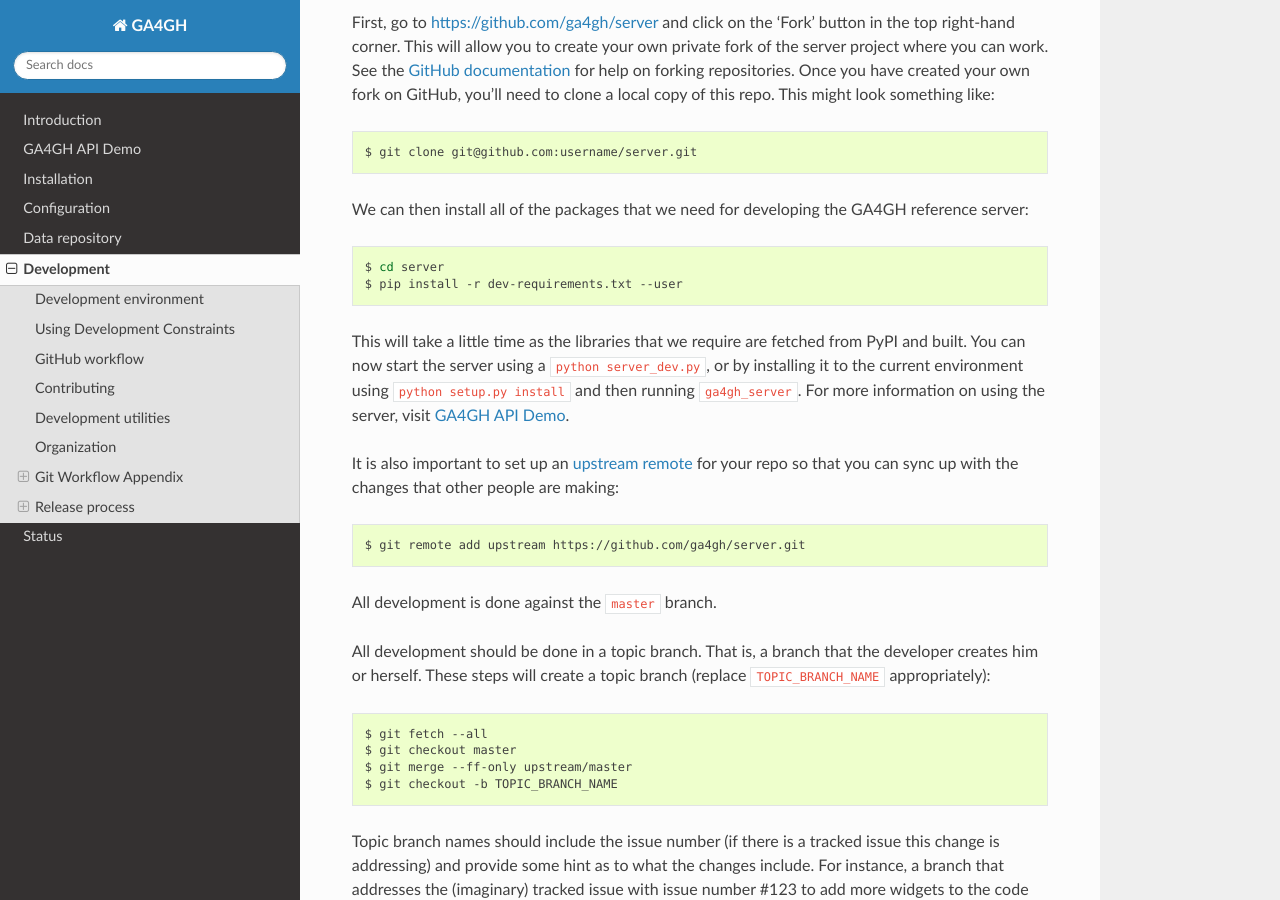
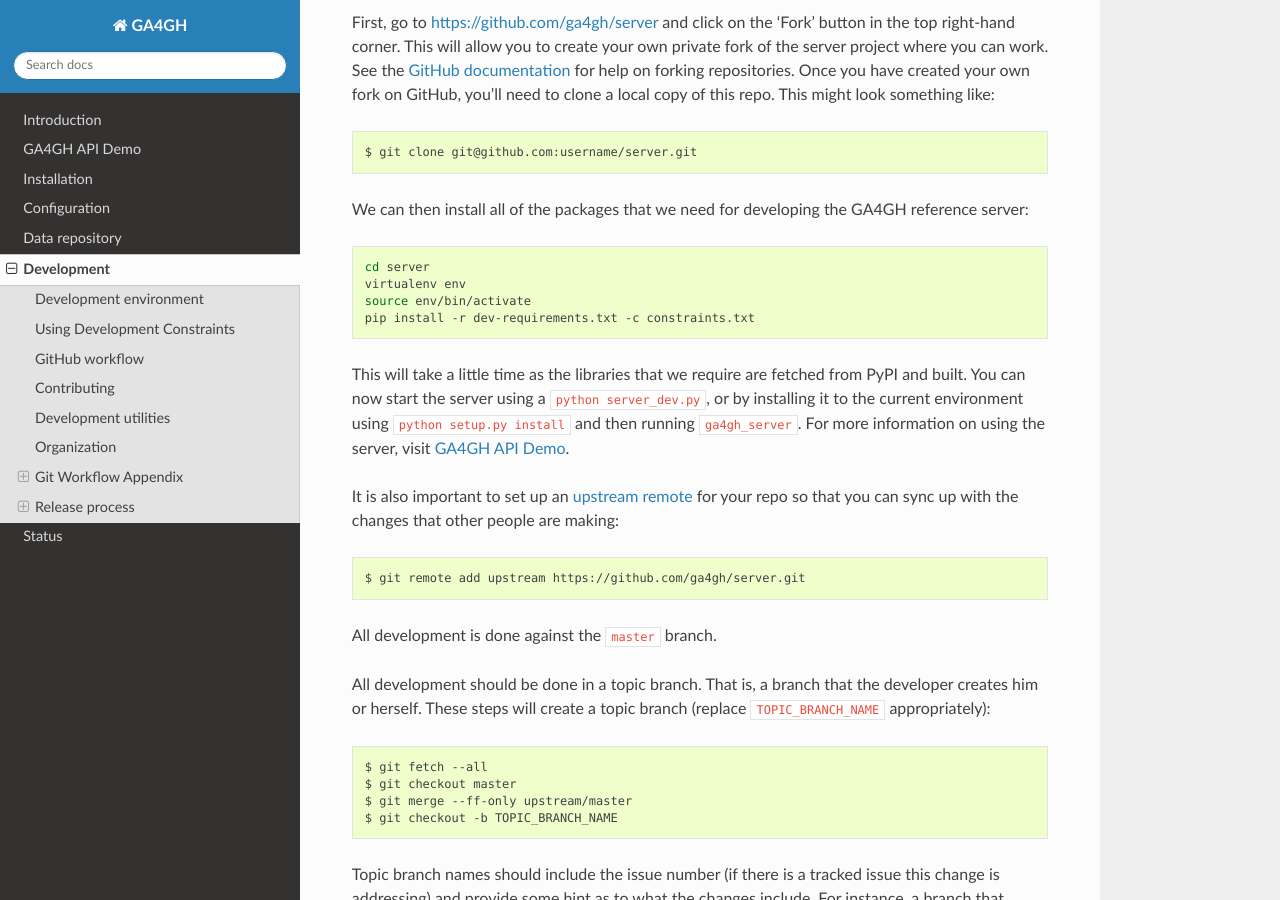
Before and after one commit to ga4gh/ga4gh-server, a Sphinx documentation site: the page built from docs/development.rst, in a window 1280 px wide and 900 px high, scrolled down 2374 px. Built offline with Sphinx 7.4.7 and the Read the Docs theme 2.0.0, drawn with Linux system fonts in a browser that asks for light colours.

Commit message:
Remove --user from installing deps Add lines for virtualenvironment activation

```diff
--- a/docs/development.rst
+++ b/docs/development.rst
@@ -142,8 +142,10 @@ GA4GH reference server:
 
 .. code-block:: bash
 
-    $ cd server
-    $ pip install -r dev-requirements.txt --user
+    cd server
+    virtualenv env
+    source env/bin/activate
+    pip install -r dev-requirements.txt -c constraints.txt
 
 This will take a little time as the libraries that we require are
 fetched from PyPI and built. You can now start the server using a :code:`python server_dev.py`,
```
